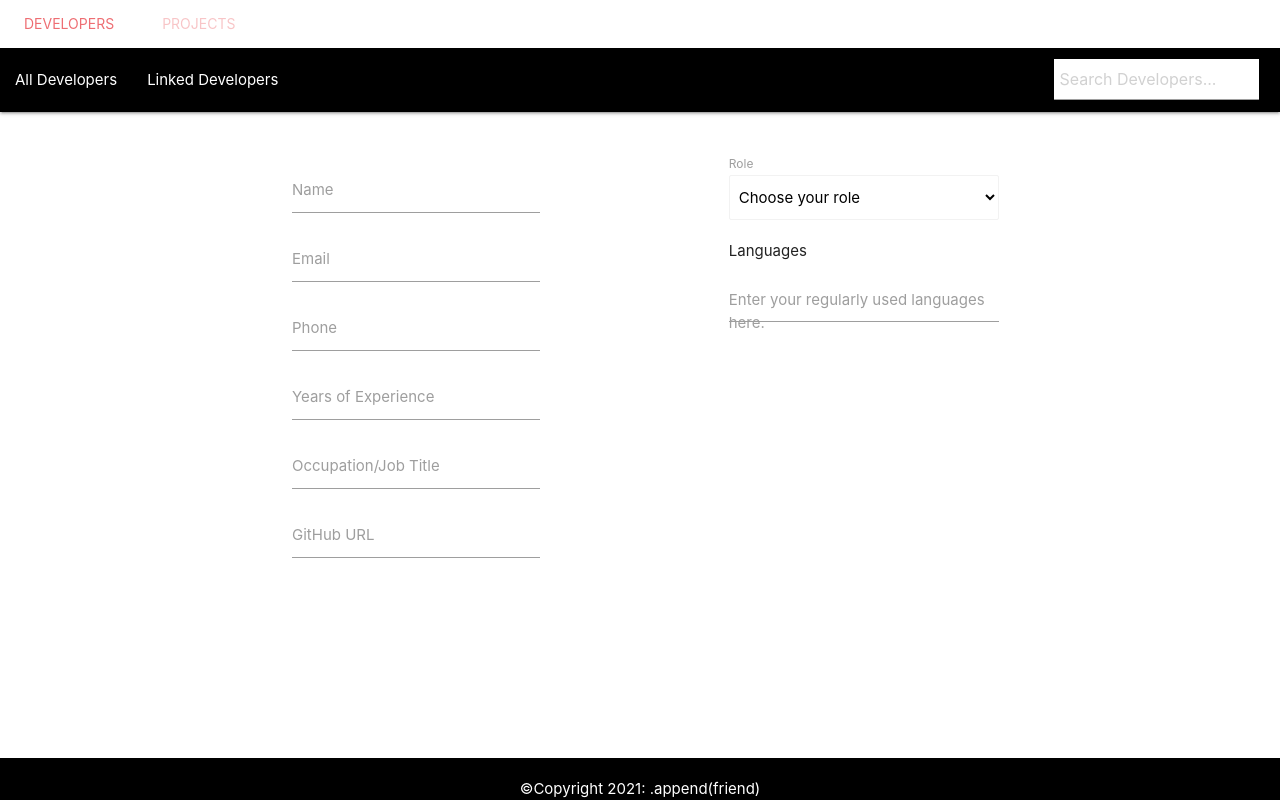
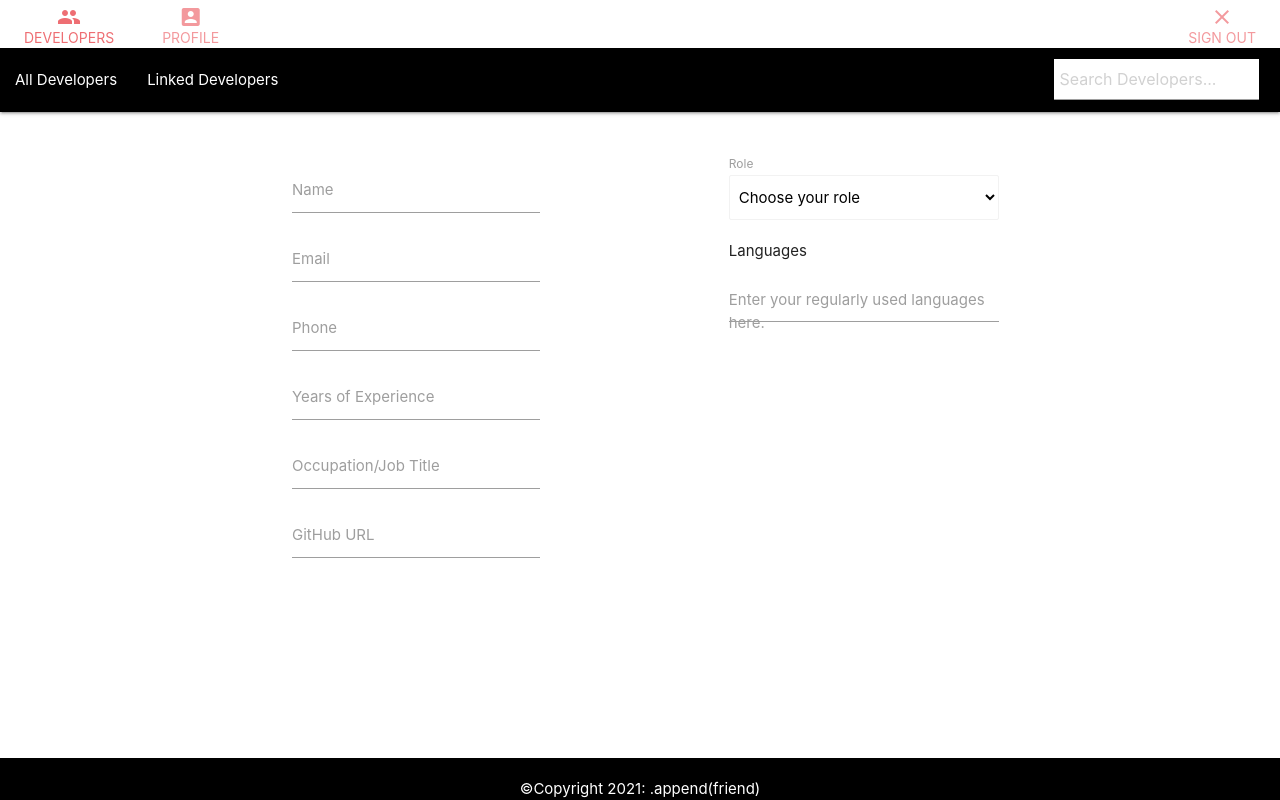
Before and after one commit to ewells89/append-friend, a React (Create React App) app in the folder client/: page /profile in a window 1280 px wide. Built offline with nearby package versions, Linux system fonts and the light colour scheme.

Commit message:
created new tabs for navtabs

```diff
--- /dev/null
+++ b/client/src/components/NavTabs/NavTabs.css
@@ -0,0 +1,23 @@
+.tabs-icon {
+    font-size: 10px;
+    overflow: hidden;
+}
+.tabs-icon i {
+    display: block;
+    margin-top: 5px;
+    margin-bottom: -15px;
+    font-size: 24px;
+}
+.tabs-icon a.active {
+    background-color: #F3F3F3;
+}
+/* OVERWRITE MATERIAL CSS MIN WIDTH FOR MOBILE */
+.tabs .tab {
+    min-width: 50px !important
+}
+.tabs .tab-hide {
+      display: none;
+}
+.no-pd {
+    padding: 0 !important
+}
--- a/client/src/components/NavTabs/NavTabs.jsx
+++ b/client/src/components/NavTabs/NavTabs.jsx
@@ -1,15 +1,16 @@
 import React from "react";
+import "./NavTabs.css";
 
 const NavTabs = () => {
   return (
-    <ul className="tabs z-depth-1">
-      <li className="tab">
-        <a href="/developers">Developers</a>
-      </li>
-      <li className="tab disabled">
-        <a href="/">Projects</a>
-      </li>
-    </ul>
+    <div class="col s12">
+      <ul class="tabs tabs-icon">
+        <li class="tab col s3"><a href="/developers"><i class="material-icons">people</i>Developers</a></li>
+        {/* <li class="tab col s3"><a href="#test2"><i class="material-icons">computer</i>Projects</a></li> */}
+        <li class="tab col s3"><a href="/profile"><i class="material-icons">account_box</i>Profile</a></li>
+        <li class="tab col s3 right"><a href="#test4"><i class="material-icons">close</i>Sign Out</a></li>
+      </ul>
+    </div>
   );
 };
 
```
